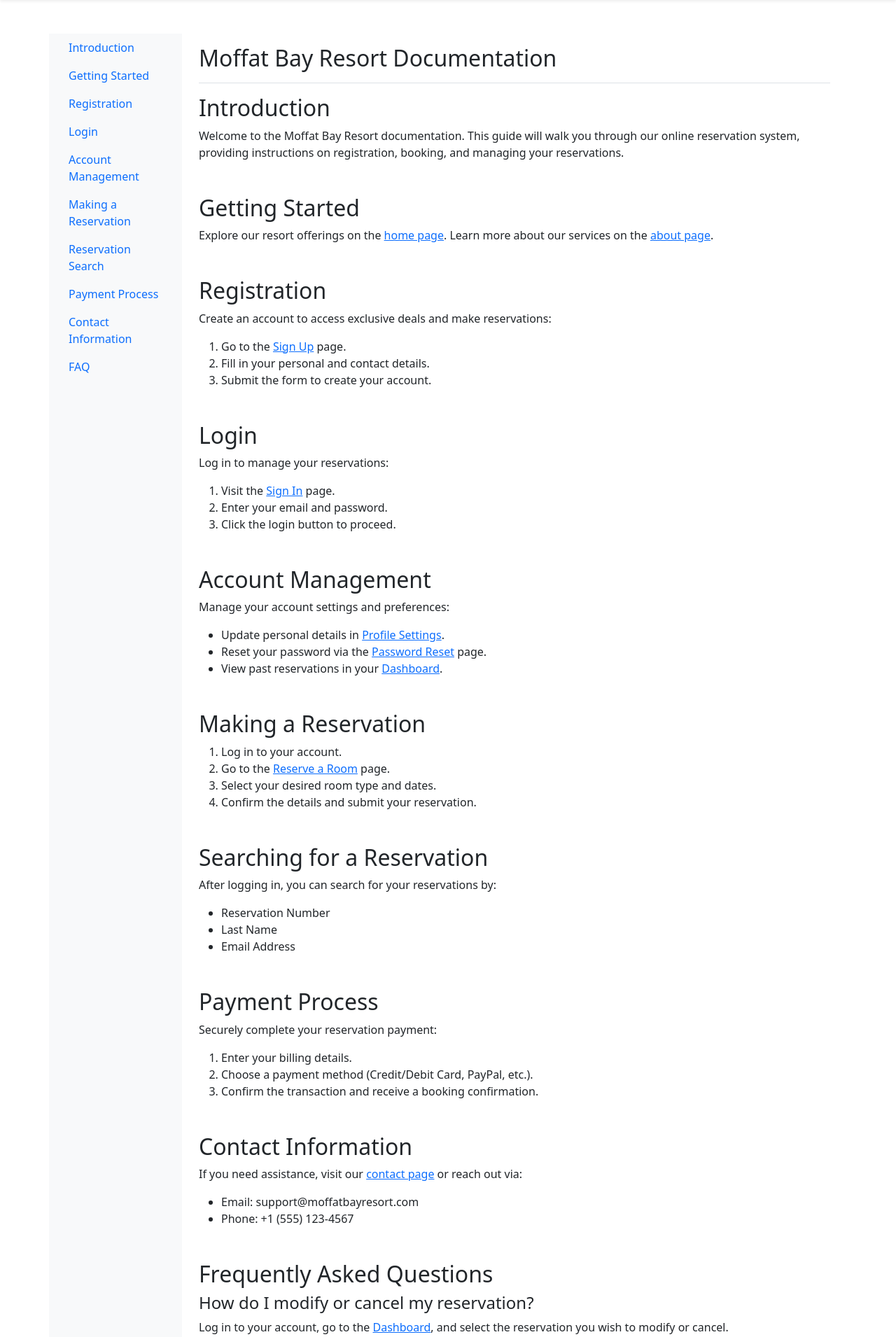
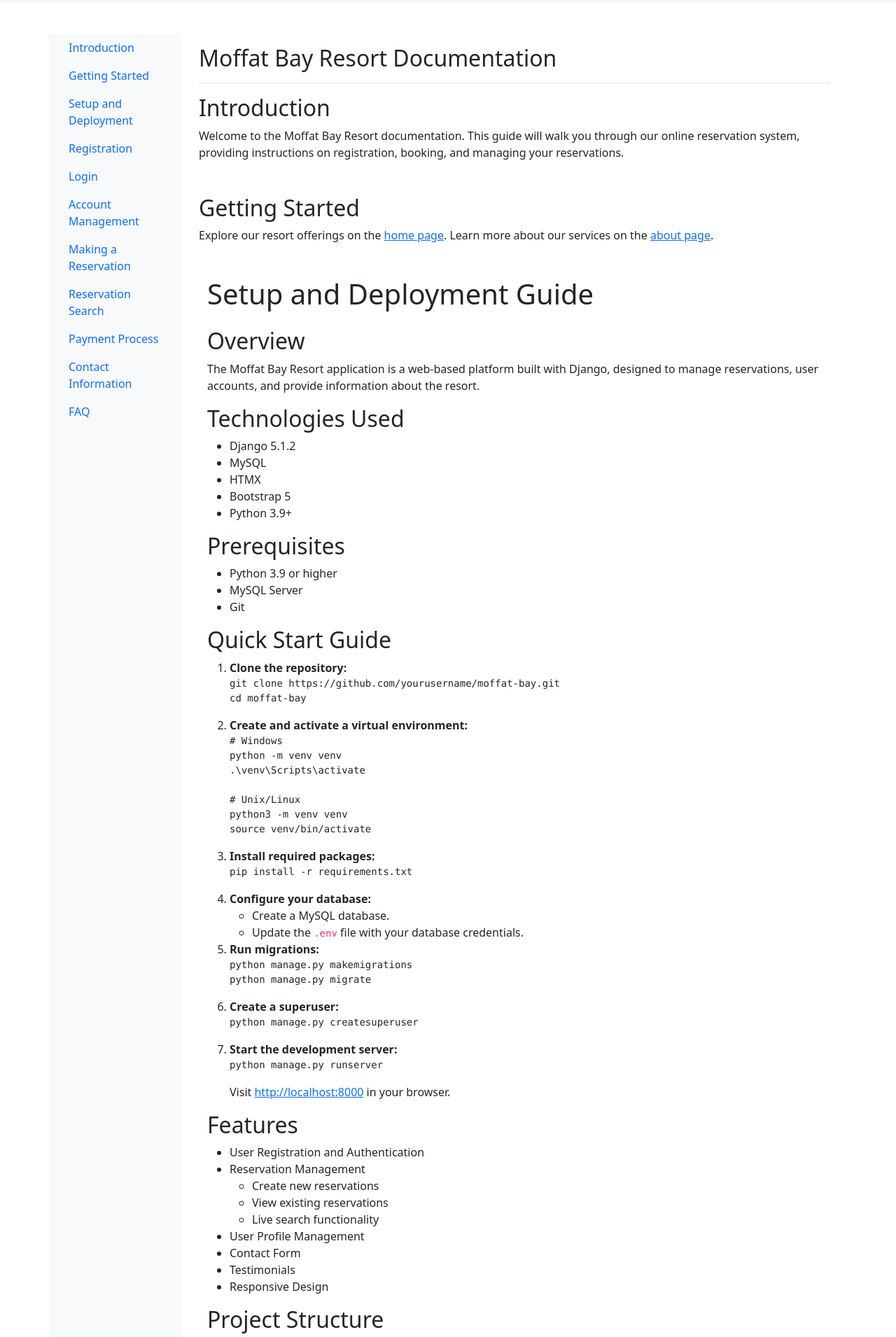
Before and after one commit to rs691/Moffat-Bay, a Django app: page /docs/ in a window 1280 px wide. Shown: the part 74-1984 px from the top of the page at 70% size. Run offline with Django 5.2, Linux system fonts and the light colour scheme; some libraries are stand-ins or nearby versions.

Commit message:
Final commit part 2

```diff
--- a/csd_Capstone/Moffet_bay/templates/docs.html
+++ b/csd_Capstone/Moffet_bay/templates/docs.html
@@ -10,6 +10,7 @@
                 <ul class="nav flex-column">
                     <li class="nav-item"><a class="nav-link active" href="#introduction">Introduction</a></li>
                     <li class="nav-item"><a class="nav-link" href="#getting-started">Getting Started</a></li>
+                    <li class="nav-item"><a class="nav-link" href="#setup-deployment">Setup and Deployment</a></li>
                     <li class="nav-item"><a class="nav-link" href="#registration">Registration</a></li>
                     <li class="nav-item"><a class="nav-link" href="#login">Login</a></li>
                     <li class="nav-item"><a class="nav-link" href="#account-management">Account Management</a></li>
@@ -24,11 +25,17 @@
 
 
 
+
+
+
         <!-- Main Content -->
         <main class="col-md-9 ms-sm-auto col-lg-10 px-md-4">
             <div class="pt-3 pb-2 mb-3 border-bottom">
                 <h1 class="h2">Moffat Bay Resort Documentation</h1>
             </div>
+
+
+
 
             <!-- Introduction Section -->
             <section id="introduction" class="mb-5">
@@ -41,6 +48,112 @@
                 <h2>Getting Started</h2>
                 <p>Explore our resort offerings on the <a href="{% url 'index' %}">home page</a>. Learn more about our services on the <a href="{% url 'about' %}">about page</a>.</p>
             </section>
+
+
+               <!--Setup and deployment-->
+<section id="setup-deployment" class="mb-5">
+    <div class="container">
+        <h1 class="mb-4">Setup and Deployment Guide</h1>
+
+        <section>
+            <h2>Overview</h2>
+            <p>The Moffat Bay Resort application is a web-based platform built with Django, designed to manage reservations, user accounts, and provide information about the resort.</p>
+        </section>
+
+        <section>
+            <h2>Technologies Used</h2>
+            <ul>
+                <li>Django 5.1.2</li>
+                <li>MySQL</li>
+                <li>HTMX</li>
+                <li>Bootstrap 5</li>
+                <li>Python 3.9+</li>
+            </ul>
+        </section>
+
+        <section>
+            <h2>Prerequisites</h2>
+            <ul>
+                <li>Python 3.9 or higher</li>
+                <li>MySQL Server</li>
+                <li>Git</li>
+            </ul>
+        </section>
+
+        <section>
+            <h2>Quick Start Guide</h2>
+            <ol>
+                <li>
+                    <strong>Clone the repository:</strong>
+                    <pre><code>git clone https://github.com/yourusername/moffat-bay.git
+cd moffat-bay</code></pre>
+                </li>
+                <li>
+                    <strong>Create and activate a virtual environment:</strong>
+                    <pre><code># Windows
+python -m venv venv
+.\venv\Scripts\activate
+
+# Unix/Linux
+python3 -m venv venv
+source venv/bin/activate</code></pre>
+                </li>
+                <li>
+                    <strong>Install required packages:</strong>
+                    <pre><code>pip install -r requirements.txt</code></pre>
+                </li>
+                <li>
+                    <strong>Configure your database:</strong>
+                    <ul>
+                        <li>Create a MySQL database.</li>
+                        <li>Update the <code>.env</code> file with your database credentials.</li>
+                    </ul>
+                </li>
+                <li>
+                    <strong>Run migrations:</strong>
+                    <pre><code>python manage.py makemigrations
+python manage.py migrate</code></pre>
+                </li>
+                <li>
+                    <strong>Create a superuser:</strong>
+                    <pre><code>python manage.py createsuperuser</code></pre>
+                </li>
+                <li>
+                    <strong>Start the development server:</strong>
+                    <pre><code>python manage.py runserver</code></pre>
+                    <p>Visit <a href="http://localhost:8000" target="_blank" rel="noopener">http://localhost:8000</a> in your browser.</p>
+                </li>
+            </ol>
+        </section>
+
+        <section>
+            <h2>Features</h2>
+            <ul>
+                <li>User Registration and Authentication</li>
+                <li>Reservation Management
+                    <ul>
+                        <li>Create new reservations</li>
+                        <li>View existing reservations</li>
+                        <li>Live search functionality</li>
+                    </ul>
+                </li>
+                <li>User Profile Management</li>
+                <li>Contact Form</li>
+                <li>Testimonials</li>
+                <li>Responsive Design</li>
+            </ul>
+        </section>
+
+        <section>
+            <h2>Project Structure</h2>
+            <pre><code>moffat-bay/
+├── csd_Capstone/          # Project settings
+├── Moffet_bay/            # Main application
+├── static/                # Static files (CSS, JS, images)
+├── templates/             # HTML templates
+├── requirements.txt       # Project dependencies
+└── manage.py              # Django management script</code></pre>
+        </section>
 
             <!-- Registration -->
             <section id="registration" class="mb-5">
@@ -140,7 +253,7 @@
                     <h4>Contributed By</h4>
                     <p >
                         Robert Stewart, Juan Partida-Jacinto, Brittni Ray, Aaron Crose II, and Prof Sue Sampson
-                    </>
+                    </s>
                 </section>
 
                 <section id="presentation" class="mt-5">
--- a/csd_Capstone/csd_Capstone/settings.py
+++ b/csd_Capstone/csd_Capstone/settings.py
@@ -81,7 +81,8 @@ DATABASES = {
         'ENGINE': 'django.db.backends.mysql',  # Use the MySQL backend
         'NAME': 'moffat_bay_holy_db',                 # Name of your database
         'USER': 'root',                       # MySQL username
-        'PASSWORD': 'Hankbob2017!',             # MySQL password (leave blank if none)
+        # Must add own password to connect to database
+        'PASSWORD': '',             # MySQL password (leave blank if none)
         'HOST': '127.0.0.1',                  # Database server (localhost for local dev)
 
     }
```
